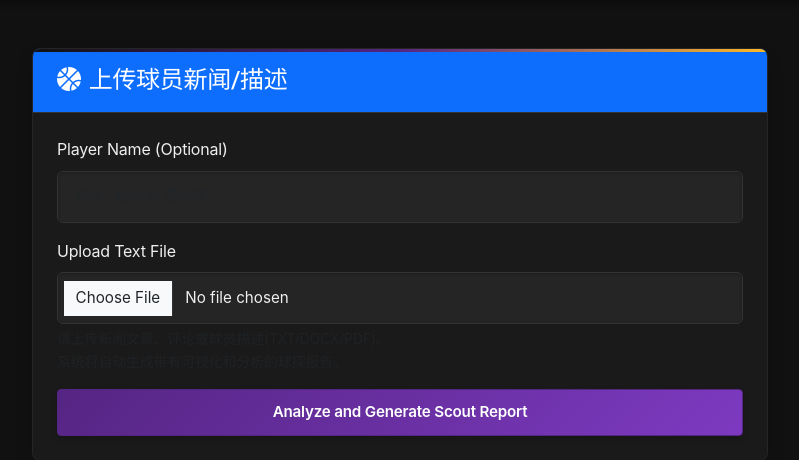
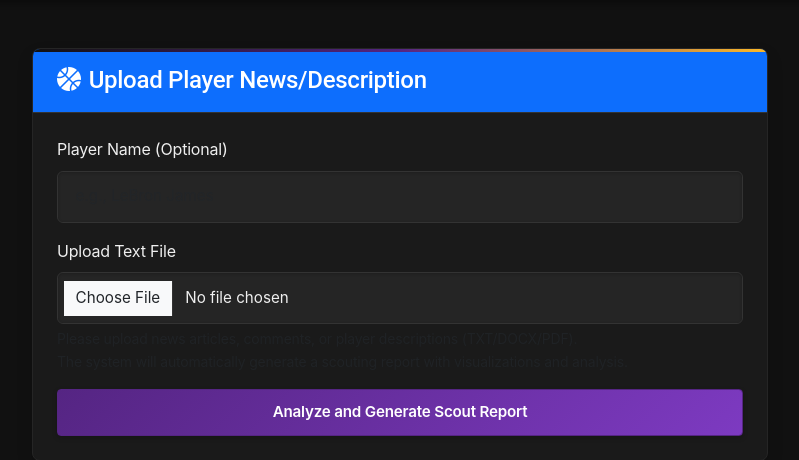
Before and after one commit to ziyusteve/CITS5505-AgileWebDev-GroupProject, a Flask app: page /datasets/upload in a window 1280 px wide. Shown: the part 118-578 px from the top of the page, without its empty margins (240-1039 px from the left). Run offline with Flask 3, Linux system fonts and the light colour scheme; the visitor is signed in with stand-in values (Sample User, id 1); some libraries are stand-ins or nearby versions.

Commit message:
Optimized the code, added and modified the code comments.

```diff
--- a/app/main/routes.py
+++ b/app/main/routes.py
@@ -3,5 +3,5 @@ from app.main import bp
 
 @bp.route('/')
 def index():
-    """网站主页路由"""
+    """Website homepage route"""
     return render_template('main/index.html')
--- a/app/models/__init__.py
+++ b/app/models/__init__.py
@@ -2,4 +2,4 @@ from app.models.user import User
 from app.models.dataset import Dataset
 from app.models.share import Share
 
-# 这个文件让我们可以直接从 app.models 导入所有模型
+# This file allows us to directly import all models from app.models
--- a/app/templates/datasets/upload.html
+++ b/app/templates/datasets/upload.html
@@ -1,20 +1,20 @@
 {% extends "base.html" %}
 
-{% block title %} - 上传球员文本生成球探报告{% endblock %}
+{% block title %} - Upload Player Text to Generate Scouting Report{% endblock %}
 
 {% block content %}
 <div class="row justify-content-center">
     <div class="col-md-8">
         <div class="card shadow">
             <div class="card-header bg-primary text-white">
-                <h4 class="mb-0"><i class="fas fa-basketball-ball me-2"></i>上传球员新闻/描述</h4>
+                <h4 class="mb-0"><i class="fas fa-basketball-ball me-2"></i>Upload Player News/Description</h4>
             </div>
             <div class="card-body">
                 <form method="POST" action="{{ url_for('datasets.upload') }}" enctype="multipart/form-data">
                     {{ form.hidden_tag() }}
                     <div class="mb-3">
                         {{ form.title.label(class="form-label") }}
-                        {{ form.title(class="form-control", placeholder="例如: 勒布朗·詹姆斯") }}
+                        {{ form.title(class="form-control", placeholder="e.g., LeBron James") }}
                         {% for error in form.title.errors %}
                             <span class="text-danger">{{ error }}</span>
                         {% endfor %}
@@ -23,8 +23,8 @@
                         {{ form.file.label(class="form-label") }}
                         {{ form.file(class="form-control", accept=".txt,.docx,.pdf") }}
                         <div id="fileHelp" class="form-text">
-                            请上传新闻文章、评论或球员描述(TXT/DOCX/PDF)。<br>
-                            系统将自动生成带有可视化和分析的球探报告。
+                            Please upload news articles, comments, or player descriptions (TXT/DOCX/PDF).<br>
+                            The system will automatically generate a scouting report with visualizations and analysis.
                         </div>
                         {% for error in form.file.errors %}
                             <span class="text-danger">{{ error }}</span>
```
